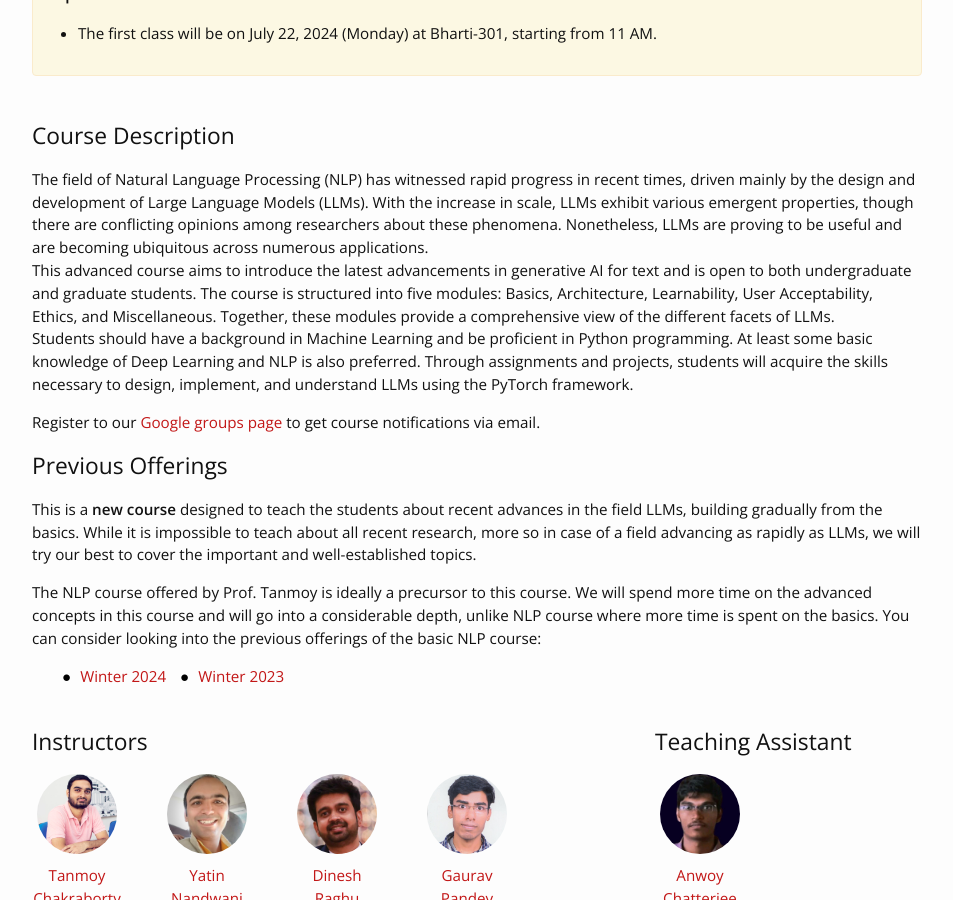
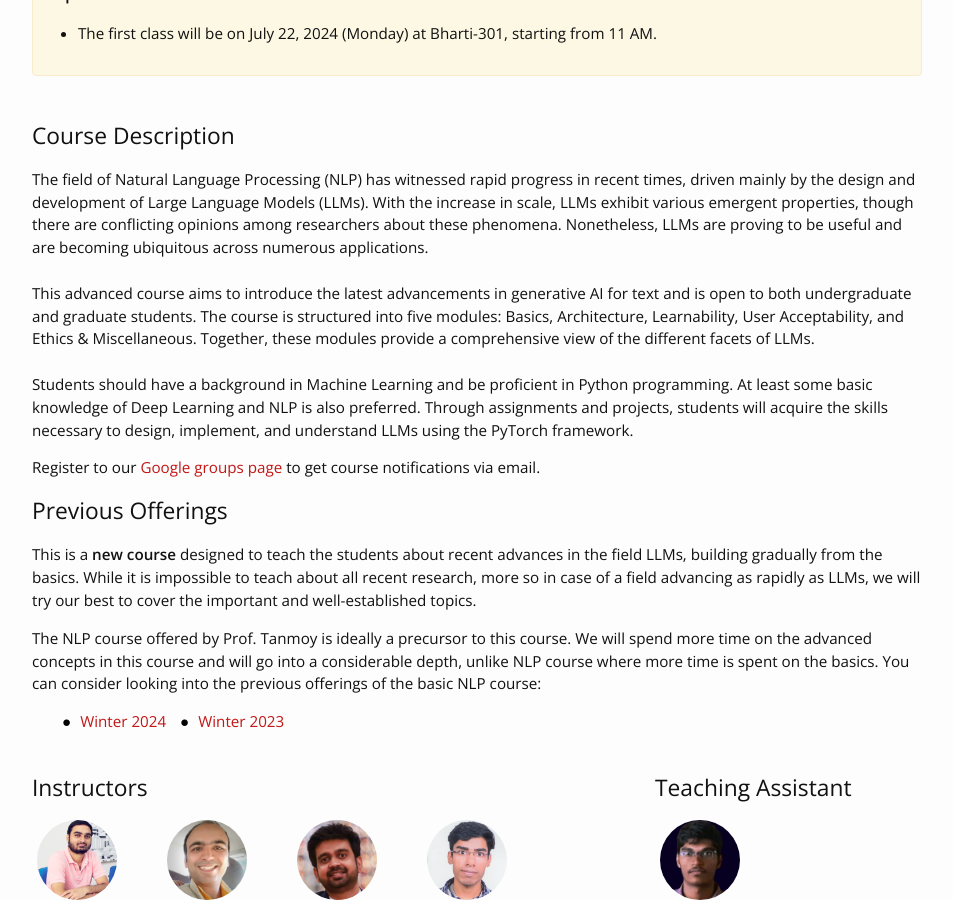
Before and after one commit to lcs2-iitd/ELL881-AIL821-2401, a Jekyll site: the page built from index.md, in a window 1280 px wide and 900 px high, scrolled down 311 px. Shown: the whole window, without its empty margins (163-1116 px from the left). Built offline with Jekyll 4.4.1, drawn with Linux system fonts in a browser that asks for light colours; nearby versions of some CDN libraries.

Commit message:
Update _config.yml

```diff
--- a/_config.yml
+++ b/_config.yml
@@ -1,7 +1,7 @@
 # Site settings
 course_code: ELL881/AIL821
 course_name: "Large Language Models (LLMs): Introduction and Recent Advances"
-course_description: "The field of Natural Language Processing (NLP) has witnessed rapid progress in recent times, driven mainly by the design and development of Large Language Models (LLMs). With the increase in scale, LLMs exhibit various emergent properties, though there are conflicting opinions among researchers about these phenomena. Nonetheless, LLMs are proving to be useful and are becoming ubiquitous across numerous applications.<br/>This advanced course aims to introduce the latest advancements in generative AI for text and is open to both undergraduate and graduate students. The course is structured into five modules: Basics, Architecture, Learnability, User Acceptability, Ethics, and Miscellaneous. Together, these modules provide a comprehensive view of the different facets of LLMs.<br/>Students should have a background in Machine Learning and be proficient in Python programming. At least some basic knowledge of Deep Learning and NLP is also preferred. Through assignments and projects, students will acquire the skills necessary to design, implement, and understand LLMs using the PyTorch framework."
+course_description: "The field of Natural Language Processing (NLP) has witnessed rapid progress in recent times, driven mainly by the design and development of Large Language Models (LLMs). With the increase in scale, LLMs exhibit various emergent properties, though there are conflicting opinions among researchers about these phenomena. Nonetheless, LLMs are proving to be useful and are becoming ubiquitous across numerous applications.<br/><br/>This advanced course aims to introduce the latest advancements in generative AI for text and is open to both undergraduate and graduate students. The course is structured into five modules: Basics, Architecture, Learnability, User Acceptability, and Ethics & Miscellaneous. Together, these modules provide a comprehensive view of the different facets of LLMs.<br/><br/>Students should have a background in Machine Learning and be proficient in Python programming. At least some basic knowledge of Deep Learning and NLP is also preferred. Through assignments and projects, students will acquire the skills necessary to design, implement, and understand LLMs using the PyTorch framework."
 course_semester: "Semester I, 2024-25"
 
 baseurl: "/ELL881-AIL821-2401" # the subpath of your site, e.g. /blog/
```
